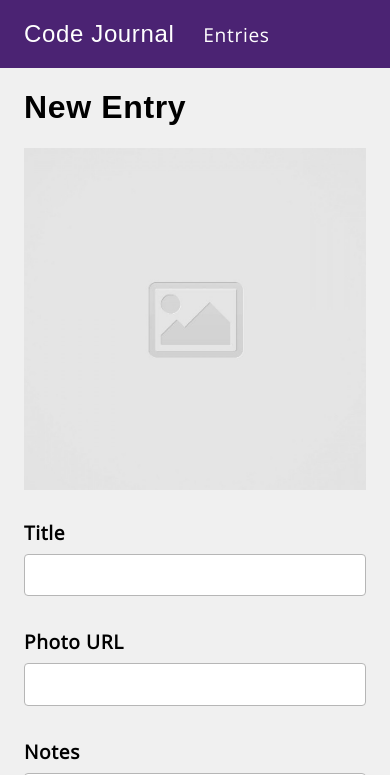
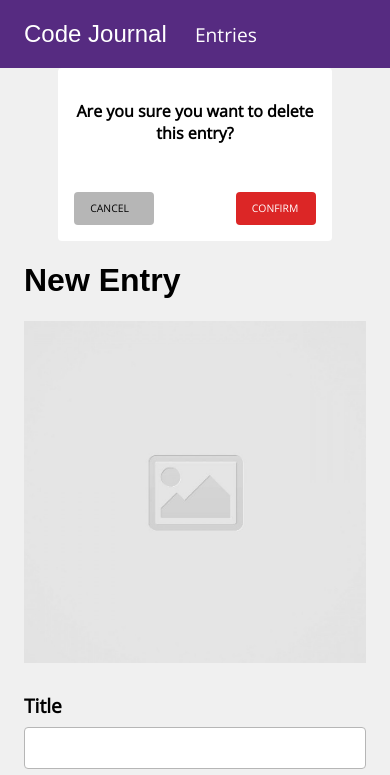
Before and after one commit to kenkieu/code-journal, a website: page index.html in a window 390 px wide. Shown: the top 775 px of the page. Drawn offline with nearby package versions, Linux system fonts and the light colour scheme; a web font is replaced by a local one.

Commit message:
Created modal and added delete link.

```diff
--- a/css/styles.css
+++ b/css/styles.css
@@ -1,20 +1,19 @@
 body {
   background-color: #f0f0f0;
-  font-family: 'open sans', sans-serif;
-  letter-spacing: 0.04rem;
+  font-family: "open sans", sans-serif;
 }
 
 header,
 .logo,
 .entries-link {
   font-weight: 400;
-  background-color: #4b2373;
+  background-color: #562b81;
   color: white;
 }
 
 h1,
 h2 {
-  font-family: 'Proza Libre', sans-serif;
+  font-family: "Proza Libre", sans-serif;
 }
 
 input,
@@ -29,7 +28,7 @@ textarea {
 
 input:focus,
 textarea:focus {
-  outline-color: #4b2373;
+  outline-color: #562b81;
 }
 
 img {
@@ -40,12 +39,36 @@ img {
   border-radius: 4px;
   padding: 0.6rem 1rem;
   border-style: none;
-  background-color: #4b2373;
-  color: white;
-  font-family: 'open sans', sans-serif;
+  background-color: #562b81;
+  color: #ffffff;
+  font-family: "open sans", sans-serif;
   font-size: 1.1rem;
-  letter-spacing: 0.04rem;
-  margin-bottom: 1.5rem;
+}
+
+.cancel-link {
+  background-color: #b6b6b6;
+  color: black;
+  text-decoration: none;
+}
+
+.confirm-link {
+  background-color: #dc2626;
+  color: #ffffff;
+  text-decoration: none;
+}
+
+.modal-style {
+  background-color: #ffffff;
+  border-radius: 4px;
+  font-size: 1rem;
+}
+
+.pad-one-rem {
+  padding: 1rem 0;
+}
+
+.modal-btn-padding {
+  padding: 1rem;
 }
 
 .bold {
@@ -93,8 +116,13 @@ h1 + a {
   align-items: center;
 }
 
-.column-full > h1 + button {
-  margin-top: 1rem;
+.flex-center {
+  justify-content: center;
+  align-items: center;
+}
+
+.text-center {
+  text-align: center;
 }
 
 i {
@@ -103,5 +131,54 @@ i {
 }
 
 i:hover {
-  color: #4b2373;
+  color: #562b81;
 }
+
+.delete-entry,
+.delete-entry:visited {
+  color: #dc2626;
+}
+
+.visiblity-hidden {
+  visibility: hidden;
+}
+
+@media screen and (max-width: 768px) {
+  .pad-one-rem {
+    padding: 1rem;
+  }
+
+  .modal-btn-padding {
+    padding: 1rem 2.5rem;
+  }
+
+  .modal-style {
+    background-color: #ffffff;
+    border-radius: 4px;
+    font-size: 1rem;
+    width: 80%;
+  }
+}
+
+@media screen and (max-width: 414px) {
+  .modal-btn-padding {
+    padding: 1rem;
+  }
+
+  .cancel-link {
+    width: 80px;
+    font-size: 0.65rem;
+  }
+
+  .confirm-link {
+    width: 80px;
+    font-size: 0.65rem;
+  }
+
+  .modal-style {
+    background-color: #ffffff;
+    border-radius: 4px;
+    font-size: 1rem;
+    width: 80%;
+  }
+}
--- a/index.html
+++ b/index.html
@@ -1,21 +1,25 @@
 <!DOCTYPE html>
 <html lang="en">
-
   <head>
-  <meta charset="UTF-8">
-  <meta name="viewport" content="width=device-width, initial-scale=1.0">
+    <meta charset="UTF-8" />
+    <meta name="viewport" content="width=device-width, initial-scale=1.0" />
     <title>Code Journal</title>
-  <link rel="preconnect" href="https://fonts.googleapis.com">
-  <link rel="preconnect" href="https://fonts.gstatic.com" crossorigin>
-  <link href="https://fonts.googleapis.com/css2?family=Open+Sans&family=Proza+Libre:wght@500;600;700&display=swap"
-    rel="stylesheet">
-  <link rel="icon" href="images/favicon.ico">
-  <link rel="stylesheet" crossorigin="anonymous"
+    <link rel="preconnect" href="https://fonts.googleapis.com" />
+    <link rel="preconnect" href="https://fonts.gstatic.com" crossorigin />
+    <link
+      href="https://fonts.googleapis.com/css2?family=Open+Sans&family=Proza+Libre:wght@500;600;700&display=swap"
+      rel="stylesheet"
+    />
+    <link rel="icon" href="images/favicon.ico" />
+    <link
+      rel="stylesheet"
+      crossorigin="anonymous"
       href="https://cdnjs.cloudflare.com/ajax/libs/font-awesome/5.14.0/css/all.min.css"
-    integrity="sha512-1PKOgIY59xJ8Co8+NE6FZ+LOAZKjy+KY8iq0G4B3CyeY6wYHN3yt9PW0XpSriVlkMXe40PTKnXrLnZ9+fkDaog==">
-  <link rel="stylesheet" href="css/reset.css">
-  <link rel="stylesheet" href="css/layout.css">
-  <link rel="stylesheet" href="css/styles.css">
+      integrity="sha512-1PKOgIY59xJ8Co8+NE6FZ+LOAZKjy+KY8iq0G4B3CyeY6wYHN3yt9PW0XpSriVlkMXe40PTKnXrLnZ9+fkDaog=="
+    />
+    <link rel="stylesheet" href="css/reset.css" />
+    <link rel="stylesheet" href="css/layout.css" />
+    <link rel="stylesheet" href="css/styles.css" />
   </head>
 
   <body>
@@ -31,25 +35,51 @@
     </header>
     <main>
       <div class="container">
+        <div class="row flex-center">
+          <div class="column-half modal-style">
+            <p class="text-center pad-one-rem bold">
+              Are you sure you want to delete this entry?
+            </p>
+            <div class="row modal-btn-padding">
+              <div class="column-full justify-between">
+                <a href="#" class="btn-style cancel-link">CANCEL</a>
+                <a href="#" class="btn-style confirm-link">CONFIRM</a>
+              </div>
+            </div>
+          </div>
+        </div>
+
         <form class="view" data-view="entry-form">
           <div class="row form-page">
             <div class="column-full">
               <h1 class="entry-type">New Entry</h1>
             </div>
             <div class="column-half">
-            <img src="images/placeholder-image-square.jpg" alt="user-image" class="width-100">
+              <img
+                src="images/placeholder-image-square.jpg"
+                alt="user-image"
+                class="width-100"
+              />
             </div>
             <div class="column-half">
               <label for="title" class="bold med-text">Title</label>
-            <input required type="text" id="title" name="title">
+              <input required type="text" id="title" name="title" />
               <label for="photo-url" class="bold med-text">Photo URL</label>
-            <input required type="text" id="photo-url" name="photourl">
+              <input required type="text" id="photo-url" name="photourl" />
             </div>
             <div class="column-full">
               <label for="notes" class="bold med-text">Notes</label>
-            <textarea required type="text" id="notes" name="notes" cols="30" rows="10"></textarea>
+              <textarea
+                required
+                type="text"
+                id="notes"
+                name="notes"
+                cols="30"
+                rows="10"
+              ></textarea>
             </div>
-          <div class="column-full text-end">
+            <div class="column-full justify-between">
+              <a href="#" class="delete-entry visiblity-hidden">Delete Entry</a>
               <button class="bg-purple btn-style">SAVE</button>
             </div>
           </div>
@@ -57,15 +87,15 @@
         <div class="entries-page row view hidden" data-view="entries">
           <div class="column-full justify-between">
             <h1>Entries</h1>
-          <button class="btn-style new-btn" data-view="entry-form">NEW</button>
+            <button class="btn-style new-btn" data-view="entry-form">
+              NEW
+            </button>
           </div>
-        <ul>
-        </ul>
+          <ul></ul>
         </div>
       </div>
     </main>
     <script src="js/data.js"></script>
     <script src="js/main.js"></script>
   </body>
-
 </html>
--- a/js/main.js
+++ b/js/main.js
@@ -1,22 +1,23 @@
 /* global data */
 /* exported data */
 
-var $photoUrl = document.querySelector('#photo-url');
-var $img = document.querySelector('img');
-var $ul = document.querySelector('ul');
-var $li = document.getElementsByTagName('li');
-var $form = document.querySelector('form');
-var $entryTypeHeading = document.querySelector('.entry-type');
-var $entries = document.querySelector('.entries-link');
-var $newBtn = document.querySelector('.new-btn');
-var $view = document.querySelectorAll('.view');
+var $photoUrl = document.querySelector("#photo-url");
+var $img = document.querySelector("img");
+var $ul = document.querySelector("ul");
+var $li = document.getElementsByTagName("li");
+var $form = document.querySelector("form");
+var $entryTypeHeading = document.querySelector(".entry-type");
+var $entries = document.querySelector(".entries-link");
+var $newBtn = document.querySelector(".new-btn");
+var $view = document.querySelectorAll(".view");
+var $deleteLink = document.querySelector(".delete-entry");
 
 function handlePhoto(event) {
   var userUrl = event.target.value;
-  $img.setAttribute('src', userUrl);
+  $img.setAttribute("src", userUrl);
 }
 
-$photoUrl.addEventListener('input', handlePhoto);
+$photoUrl.addEventListener("input", handlePhoto);
 
 function handleSubmit(event) {
   event.preventDefault();
@@ -28,28 +29,28 @@ function handleSubmit(event) {
     entry.entryId = data.nextEntryId;
     data.nextEntryId++;
     data.entries.unshift(entry);
-    $img.setAttribute('src', 'images/placeholder-image-square.jpg');
+    $img.setAttribute("src", "images/placeholder-image-square.jpg");
     var instantEntry = entryTemplate(data.entries[0]);
     $ul.prepend(instantEntry);
     $form.reset();
-    switchView('entries');
+    switchView("entries");
   } else {
     data.editing.title = $form.elements.title.value;
     data.editing.photoUrl = $form.elements.photourl.value;
     data.editing.note = $form.elements.notes.value;
-    $img.setAttribute('src', 'images/placeholder-image-square.jpg');
+    $img.setAttribute("src", "images/placeholder-image-square.jpg");
     for (var i = 0; i < $li.length; i++) {
-      var entryNumber = Number($li[i].getAttribute('data-entry-id'));
+      var entryNumber = Number($li[i].getAttribute("data-entry-id"));
       if (entryNumber === data.editing.entryId) {
         $li[i].replaceWith(entryTemplate(data.editing));
       }
     }
     $form.reset();
     data.editing = null;
-    switchView('entries');
+    switchView("entries");
   }
 }
-$form.addEventListener('submit', handleSubmit);
+$form.addEventListener("submit", handleSubmit);
 
 function entryTemplate(entry) {
   // <li>
@@ -76,17 +77,17 @@ function entryTemplate(entry) {
   //   </div>
   // </li>
 
-  var $entryContainer = document.createElement('li');
-  var $row = document.createElement('div');
-  var $columnImage = document.createElement('div');
-  var $userImage = document.createElement('img');
-  var $columnContent = document.createElement('div');
-  var $columnHead = document.createElement('div');
-  var $columnNote = document.createElement('div');
-  var $heading = document.createElement('h2');
-  var $icon = document.createElement('i');
-  var $subRow = document.createElement('row');
-  var $note = document.createElement('p');
+  var $entryContainer = document.createElement("li");
+  var $row = document.createElement("div");
+  var $columnImage = document.createElement("div");
+  var $userImage = document.createElement("img");
+  var $columnContent = document.createElement("div");
+  var $columnHead = document.createElement("div");
+  var $columnNote = document.createElement("div");
+  var $heading = document.createElement("h2");
+  var $icon = document.createElement("i");
+  var $subRow = document.createElement("row");
+  var $note = document.createElement("p");
 
   $entryContainer.appendChild($row);
   $row.appendChild($columnImage);
@@ -99,18 +100,18 @@ function entryTemplate(entry) {
   $subRow.appendChild($columnNote);
   $columnNote.appendChild($note);
 
-  $entryContainer.setAttribute('data-entry-id', entry.entryId);
-  $row.setAttribute('class', 'row');
-  $columnImage.setAttribute('class', 'column-half');
-  $userImage.setAttribute('src', entry.photoUrl);
-  $userImage.setAttribute('class', 'width-100');
-  $userImage.setAttribute('alt', 'user-image');
-  $columnContent.setAttribute('class', 'column-half');
-  $columnHead.setAttribute('class', 'column-full justify-between');
+  $entryContainer.setAttribute("data-entry-id", entry.entryId);
+  $row.setAttribute("class", "row");
+  $columnImage.setAttribute("class", "column-half");
+  $userImage.setAttribute("src", entry.photoUrl);
+  $userImage.setAttribute("class", "width-100");
+  $userImage.setAttribute("alt", "user-image");
+  $columnContent.setAttribute("class", "column-half");
+  $columnHead.setAttribute("class", "column-full justify-between");
   $heading.textContent = entry.title;
-  $icon.setAttribute('class', 'fas fa-pencil-alt');
-  $icon.setAttribute('data-entry-id', entry.entryId);
-  $columnNote.setAttribute('class', 'column-full');
+  $icon.setAttribute("class", "fas fa-pencil-alt");
+  $icon.setAttribute("data-entry-id", entry.entryId);
+  $columnNote.setAttribute("class", "column-full");
   $note.textContent = entry.note;
 
   return $entryContainer;
@@ -124,47 +125,49 @@ function handleDOMContentLoaded(event) {
   switchView(data.view);
 }
 
-window.addEventListener('DOMContentLoaded', handleDOMContentLoaded);
+window.addEventListener("DOMContentLoaded", handleDOMContentLoaded);
 
 function handleEditButton(event) {
-  if (event.target.matches('i')) {
-    switchView('entry-form');
+  if (event.target.matches("i")) {
+    switchView("entry-form");
     for (var i = 0; i < data.entries.length; i++) {
       var entryNumber = data.entries[i].entryId;
-      var pencilNumber = parseInt(event.target.getAttribute('data-entry-id'));
+      var pencilNumber = parseInt(event.target.getAttribute("data-entry-id"));
       if (entryNumber === pencilNumber) {
         data.editing = data.entries[i];
       }
     }
-    $entryTypeHeading.textContent = 'Edit Entry';
+    $entryTypeHeading.textContent = "Edit Entry";
+    $deleteLink.classList.remove("visiblity-hidden");
     $form.elements.title.value = data.editing.title;
     $form.elements.photourl.value = data.editing.photoUrl;
     $form.elements.notes.value = data.editing.note;
-    $img.setAttribute('src', $form.elements.photourl.value);
+    $img.setAttribute("src", $form.elements.photourl.value);
   }
 }
 
-$ul.addEventListener('click', handleEditButton);
+$ul.addEventListener("click", handleEditButton);
 
 function switchView(string) {
   for (var i = 0; i < $view.length; i++) {
     if ($view[i].dataset.view === string) {
-      $view[i].classList.remove('hidden');
+      $view[i].classList.remove("hidden");
       data.view = $view[i].dataset.view;
     } else {
-      $view[i].classList.add('hidden');
+      $view[i].classList.add("hidden");
     }
   }
 }
 
-$entries.addEventListener('click', handleSwap);
-$newBtn.addEventListener('click', handleSwap);
+$entries.addEventListener("click", handleSwap);
+$newBtn.addEventListener("click", handleSwap);
 
 function handleSwap(event) {
-  var entryAttr = event.target.getAttribute('data-view');
+  var entryAttr = event.target.getAttribute("data-view");
   data.view = entryAttr;
   switchView(entryAttr);
-  if (entryAttr === 'entry-form') {
-    $entryTypeHeading.textContent = 'New Entry';
+  if (entryAttr === "entry-form") {
+    $entryTypeHeading.textContent = "New Entry";
+    $deleteLink.classList.add("visiblity-hidden");
   }
 }
```
Also changed, not shown: js/data.js (+5 -5 lines). Lines whose indentation alone changed are shown as unchanged.
